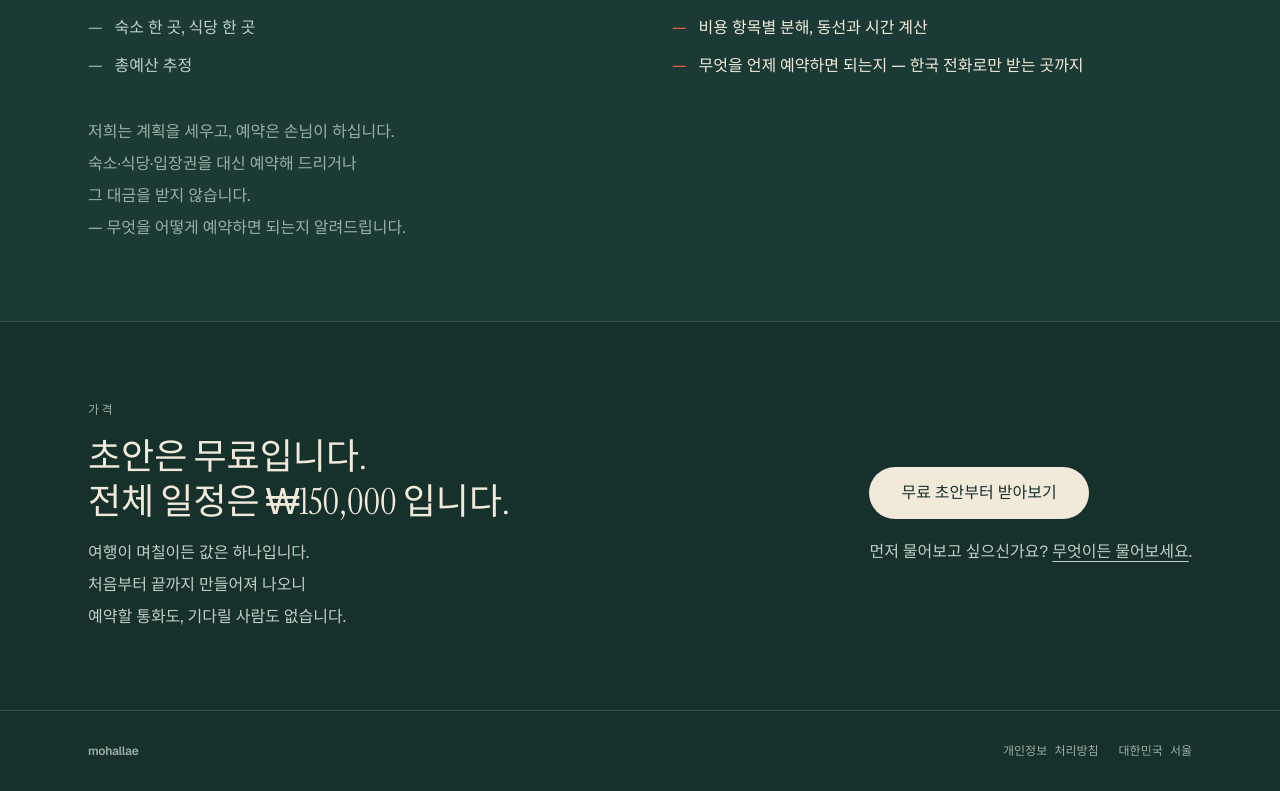
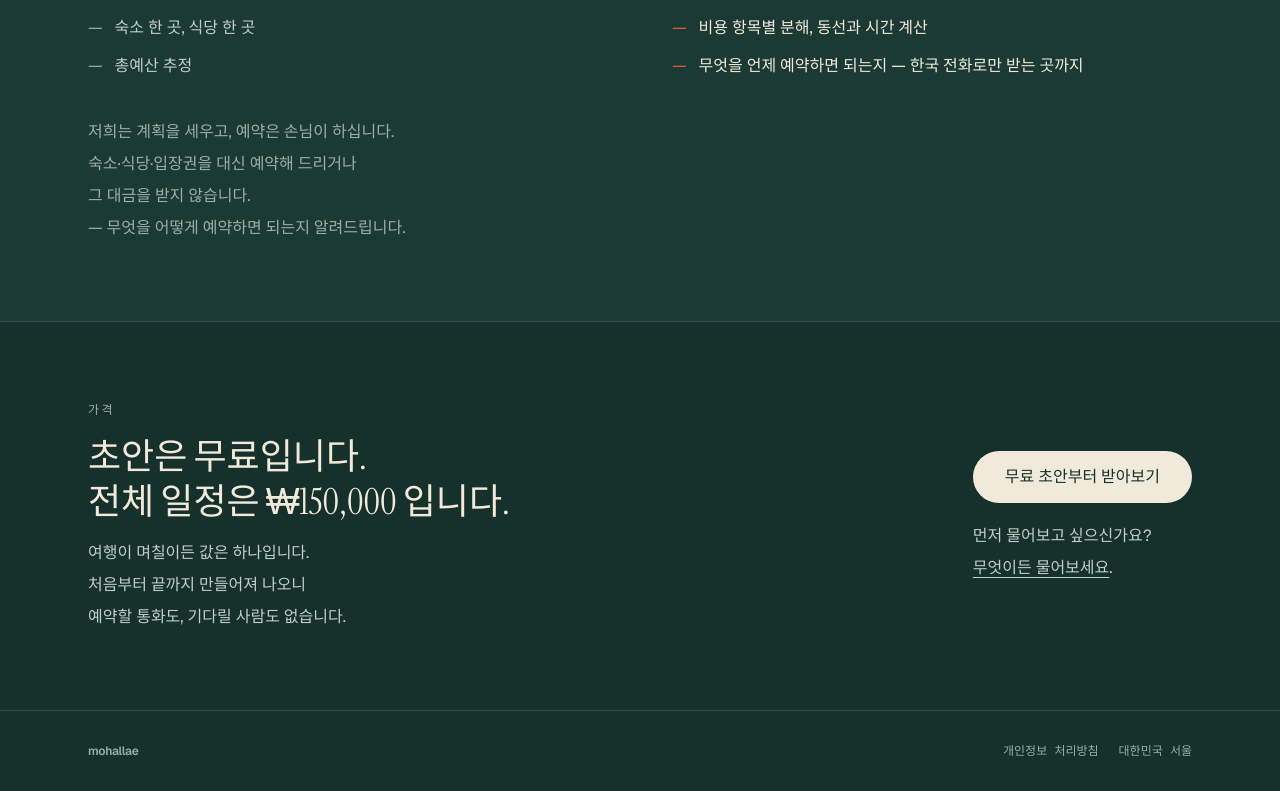
Before and after one commit to ssunie2/korea-travel-consulting, a Next.js app: page / in a window 1280 px wide. Shown: the part 4783-5574 px from the top of the page. Built offline with nearby package versions, Linux system fonts and the light colour scheme; no server answers.

Commit message:
'무엇이든 물어보세요' 를 다음 줄로 내림
묻는 말과 누를 곳을 갈라 놓는다. 한 줄에 붙어 있으면 밑줄이 문장 끝에 묻혀
누를 수 있는 곳인지 눈에 덜 띈다.

Co-Authored-By: Claude Opus 5 <noreply@anthropic.com>

```diff
--- a/app/page.tsx
+++ b/app/page.tsx
@@ -813,8 +813,10 @@ export default async function Home() {
             >
               {t({ ko: "무료 초안부터 받아보기", en: "Start with the free draft" })}
             </Link>
-            <p className="mt-5 leading-relaxed text-[var(--c-text-2)]">
-              {t({ ko: "먼저 물어보고 싶으신가요?", en: "Rather just ask a question first?" })}{" "}
+            {/* 묻는 말과 누를 곳을 갈라 놓는다. 한 줄에 붙어 있으면 밑줄이 문장 끝에 묻힌다. */}
+            <div className="mt-5 space-y-1.5 leading-relaxed text-[var(--c-text-2)]">
+              <p>{t({ ko: "먼저 물어보고 싶으신가요?", en: "Rather just ask a question first?" })}</p>
+              <p>
                 <Link
                   href="/contact"
                   className="underline underline-offset-4 hover:text-[var(--c-accent)] focus-visible:outline-2 focus-visible:outline-offset-4 focus-visible:outline-[var(--c-focus)]"
@@ -823,6 +825,7 @@ export default async function Home() {
                 </Link>
                 .
               </p>
+            </div>
           </div>
         </div>
       </section>
```
Lines whose indentation alone changed are shown as unchanged.
